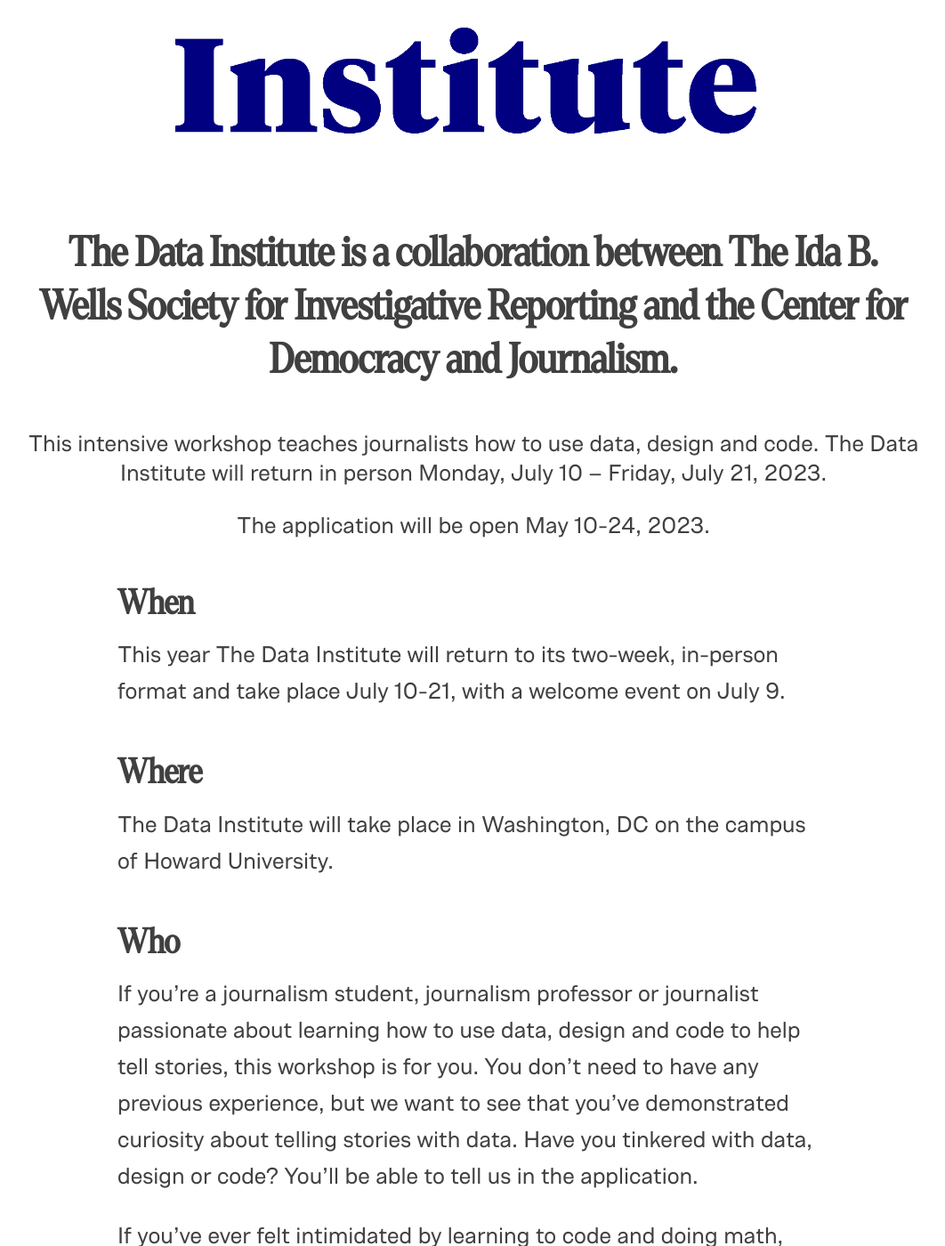
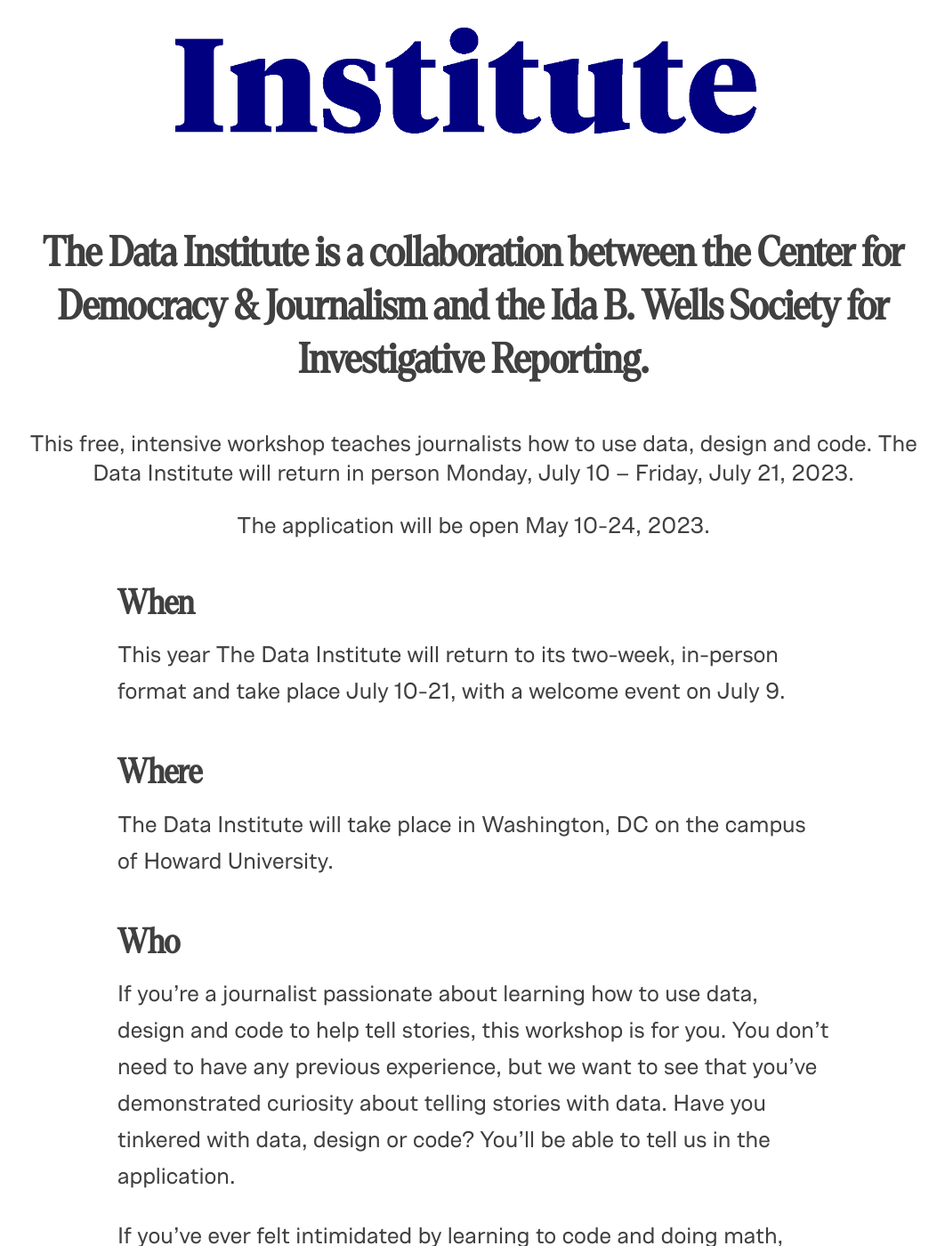
Before and after one commit to OpenNews/datainstitute-website, a Jekyll site: the page built from homepage.md, in a window 1280 px wide and 1400 px high, scrolled down 194 px. Shown: the whole window at 89% size, without its empty margins (108-1170 px from the left). Built offline with Jekyll 4.4.1, drawn with Linux system fonts in a browser that asks for light colours; some of the changed text lies outside the part shown.

Commit message:
making some text updates

```diff
--- a/homepage.md
+++ b/homepage.md
@@ -7,8 +7,8 @@ logo_link: /
 ---
 
 <div class="page-intro">
-    <p class="big-type">The Data Institute is a collaboration between The Ida B. Wells Society for Investigative Reporting and the Center for Democracy and Journalism.</p>
-    <p>This intensive workshop teaches journalists how to use data, design and code. The Data Institute will return in person Monday, July 10 – Friday, July 21, 2023.</p>
+    <p class="big-type">The Data Institute is a collaboration between the Center for Democracy & Journalism and the Ida B. Wells Society for Investigative Reporting.</p>
+    <p>This free, intensive workshop teaches journalists how to use data, design and code. The Data Institute will return in person Monday, July 10 – Friday, July 21, 2023.</p>
     <p>The application will be open May 10-24, 2023.</p>
 </div>
 
@@ -22,7 +22,7 @@ The Data Institute will take place in Washington, DC on the campus of Howard Uni
 
 ## Who
 
-If you’re a journalism student, journalism professor or journalist passionate about learning how to use data, design and code to help tell stories, this workshop is for you. You don’t need to have any previous experience, but we want to see that you’ve demonstrated curiosity about telling stories with data. Have you tinkered with data, design or code? You’ll be able to tell us in the application.
+If you’re a journalist passionate about learning how to use data, design and code to help tell stories, this workshop is for you. You don’t need to have any previous experience, but we want to see that you’ve demonstrated curiosity about telling stories with data. Have you tinkered with data, design or code? You’ll be able to tell us in the application.
 
 If you’ve ever felt intimidated by learning to code and doing math, don’t count yourself out, because we’ve all been there. Most of the teachers you’ll have at the Data Institute majored in the humanities, such as Journalism, English, History or Philosophy.
 
```
Also changed, not shown: other parts of homepage.md (+1 -1 lines).
